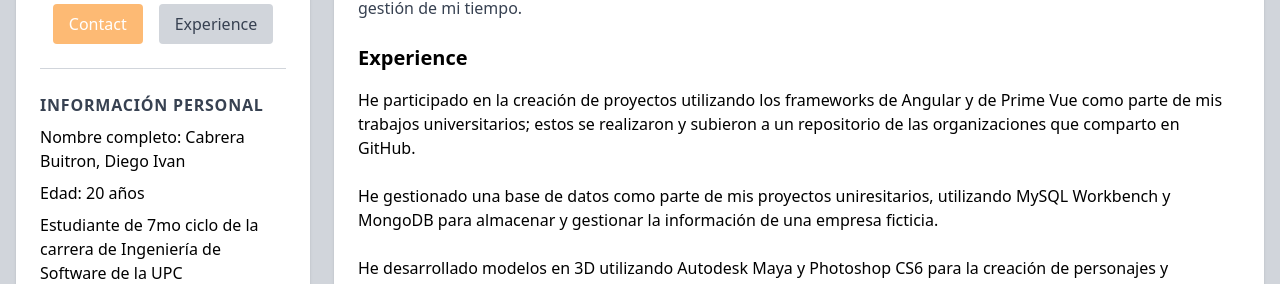
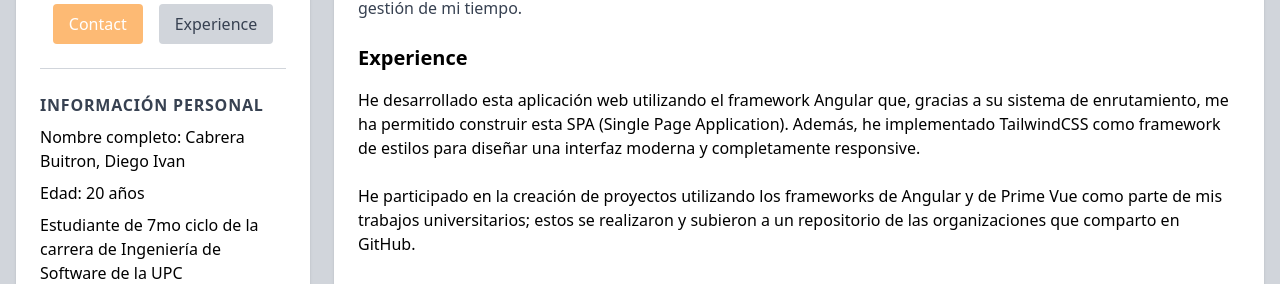
Before and after one commit to omele7/portfolio-beta, an Angular app: page /profile in a window 1280 px wide. Shown: the part 396-680 px from the top of the page. Built offline with nearby package versions, Linux system fonts and the light colour scheme.

Commit message:
feat: added a one more description of experience

```diff
--- a/src/app/pages/profile/profile.component.html
+++ b/src/app/pages/profile/profile.component.html
@@ -31,6 +31,11 @@
                     <h2 class="text-xl font-bold mt-6 mb-4">Experience</h2>
                     <div class="mb-6">
                         <p class="mt-2">
+                            He desarrollado esta aplicación web utilizando el framework Angular que, gracias a su sistema de enrutamiento, me ha permitido construir esta SPA (Single Page Application). Además, he implementado TailwindCSS como framework de estilos para diseñar una interfaz moderna y completamente responsive.
+                        </p>
+                    </div>
+                    <div class="mb-6">
+                        <p class="mt-2">
                             He participado en la creación de proyectos utilizando los frameworks de Angular y de Prime Vue como parte de mis trabajos universitarios; estos se realizaron y subieron a un repositorio de las organizaciones que comparto en GitHub.
                         </p>
                     </div>
```
